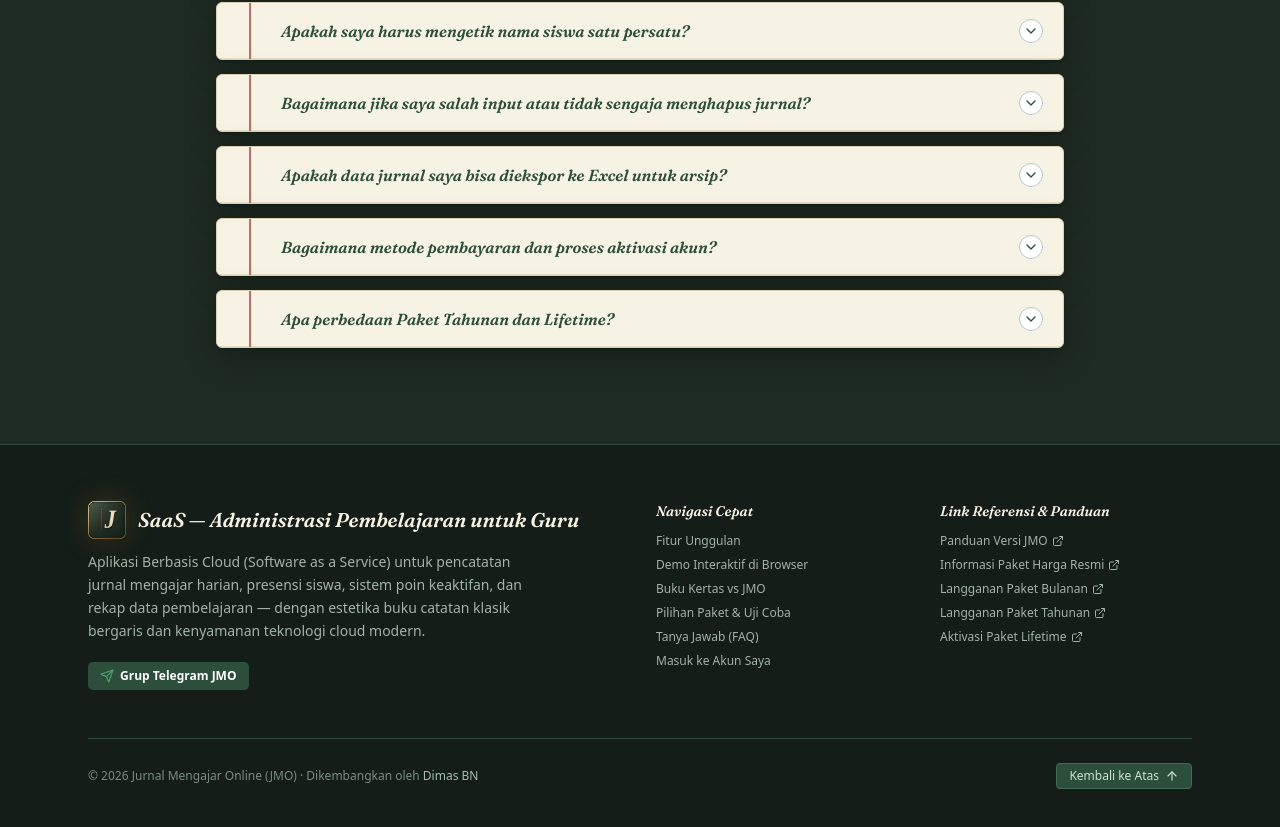
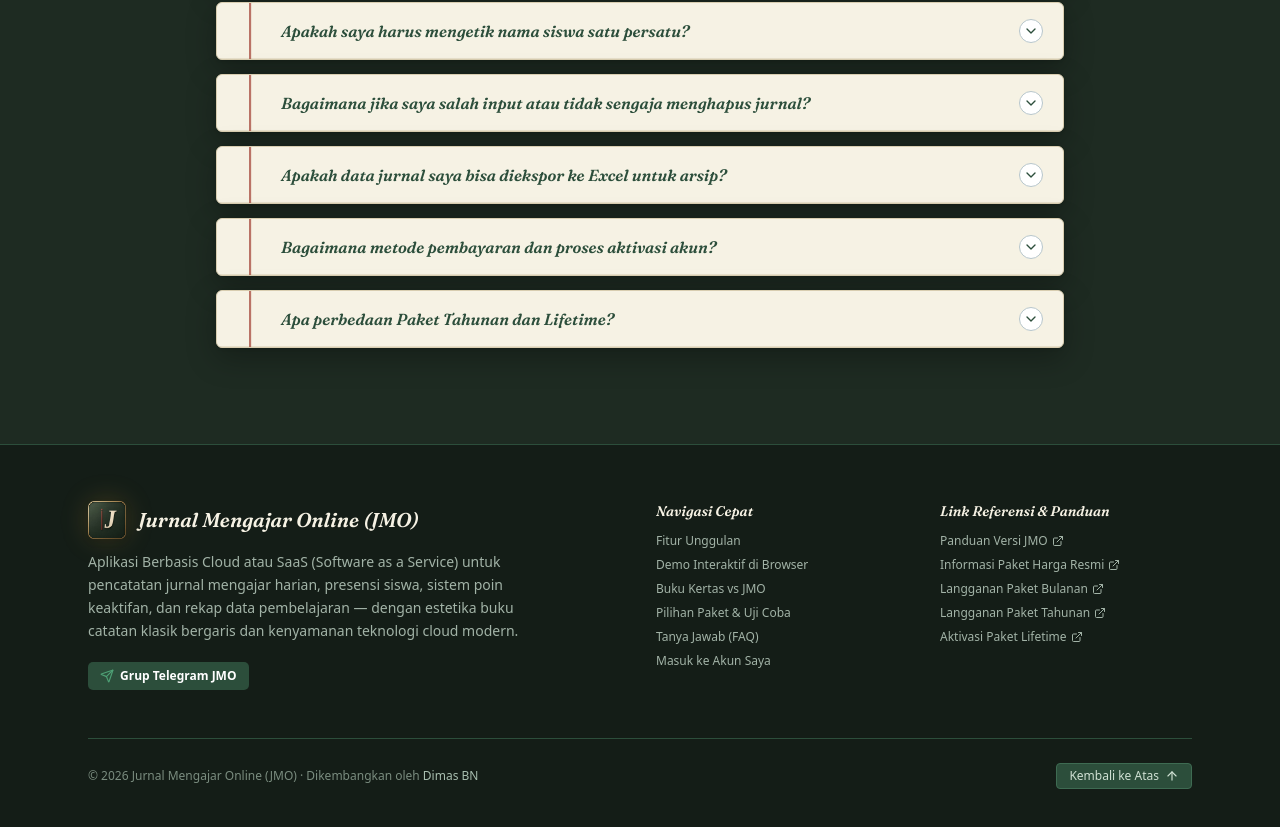
Before and after one commit to dimas-bn/Landing-Page-JMO, a React (Vite) app: page / in a window 1280 px wide. Shown: the part 9236-10063 px from the top of the page. Built offline with nearby package versions, Linux system fonts and the light colour scheme.

Commit message:
Update Footer.tsx

```diff
--- a/src/components/Footer.tsx
+++ b/src/components/Footer.tsx
@@ -16,12 +16,12 @@ export const Footer: React.FC = () => {
             <div className="flex items-center gap-3">
               <JmoLogo size={38} withGlow />
               <span className="font-serif-heading font-semibold italic text-xl text-[#F6F2E4]">
-                SaaS — Administrasi Pembelajaran untuk Guru
+                Jurnal Mengajar Online (JMO)
               </span>
             </div>
 
             <p className="text-xs sm:text-sm text-[#A2B3A7] leading-relaxed max-w-md">
-              Aplikasi Berbasis Cloud (Software as a Service) untuk pencatatan jurnal mengajar harian, presensi siswa, sistem poin keaktifan, dan rekap data pembelajaran — dengan estetika buku catatan klasik bergaris dan kenyamanan teknologi cloud modern.
+              Aplikasi Berbasis Cloud atau SaaS (Software as a Service) untuk pencatatan jurnal mengajar harian, presensi siswa, sistem poin keaktifan, dan rekap data pembelajaran — dengan estetika buku catatan klasik bergaris dan kenyamanan teknologi cloud modern.
             </p>
 
             <div className="flex items-center gap-3 pt-2">
```
